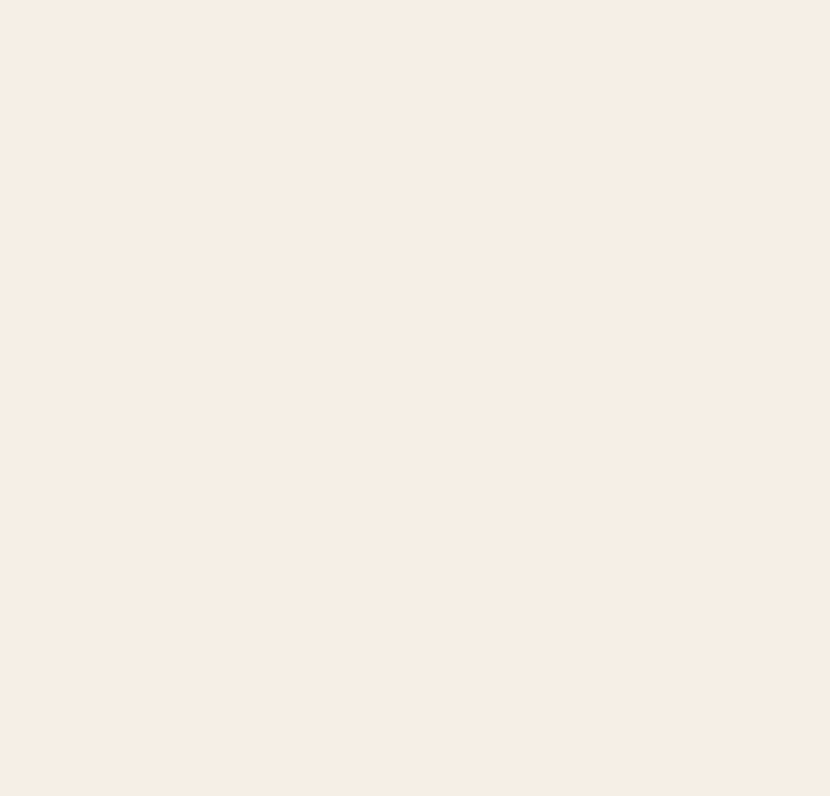
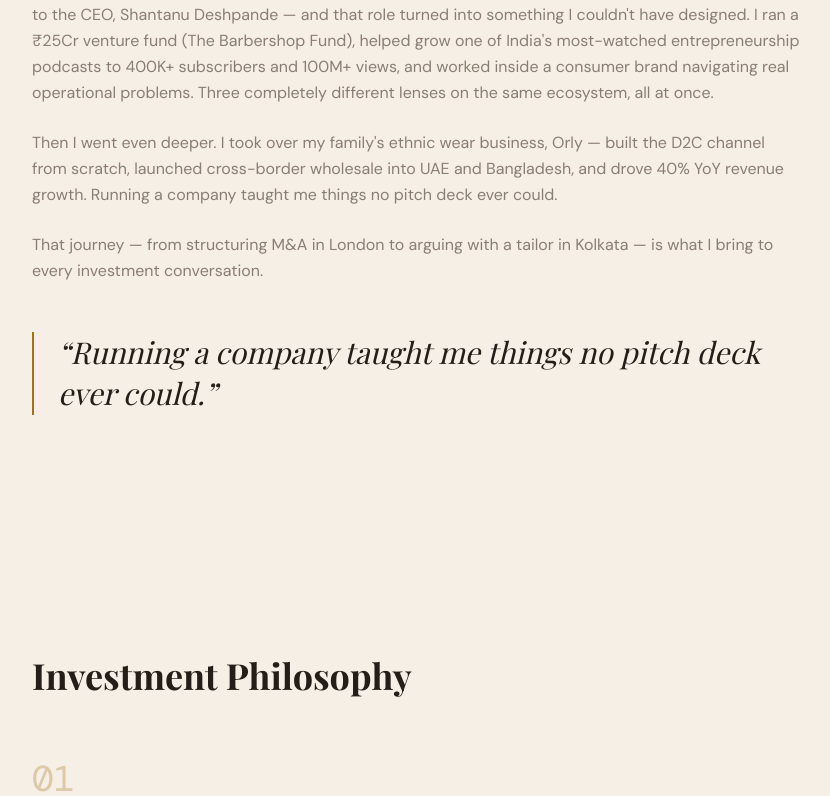
Before and after one commit to orlyopenai-create/vidit-portfolio, a Next.js app: page / in a window 1280 px wide. Shown: the part 1204-2000 px from the top of the page, without its empty margins (224-1054 px from the left). Before the commit the page ends 800 px from the top, so only its background shows below. Built offline with nearby package versions, Linux system fonts and the light colour scheme; a web font is replaced by a local one.

Commit message:
feat(03-04): wire all 8 sections into page.tsx in scroll order
- Import all 8 section components in scroll order
- Render Hero → About → Philosophy → Fund → Kilrr → Timeline → BeyondWork → Footer
- page.tsx stays pure server component (~20 lines clean)
- Build passes with zero errors

```diff
--- a/app/page.tsx
+++ b/app/page.tsx
@@ -1,9 +1,23 @@
 import { HeroSection } from '@/components/sections/HeroSection'
+import { AboutSection } from '@/components/sections/AboutSection'
+import { PhilosophySection } from '@/components/sections/PhilosophySection'
+import { FundSection } from '@/components/sections/FundSection'
+import { KilrrSection } from '@/components/sections/KilrrSection'
+import { TimelineSection } from '@/components/sections/TimelineSection'
+import { BeyondWorkSection } from '@/components/sections/BeyondWorkSection'
+import { FooterSection } from '@/components/sections/FooterSection'
 
 export default function Home() {
   return (
     <main>
       <HeroSection />
+      <AboutSection />
+      <PhilosophySection />
+      <FundSection />
+      <KilrrSection />
+      <TimelineSection />
+      <BeyondWorkSection />
+      <FooterSection />
     </main>
   )
 }
```
